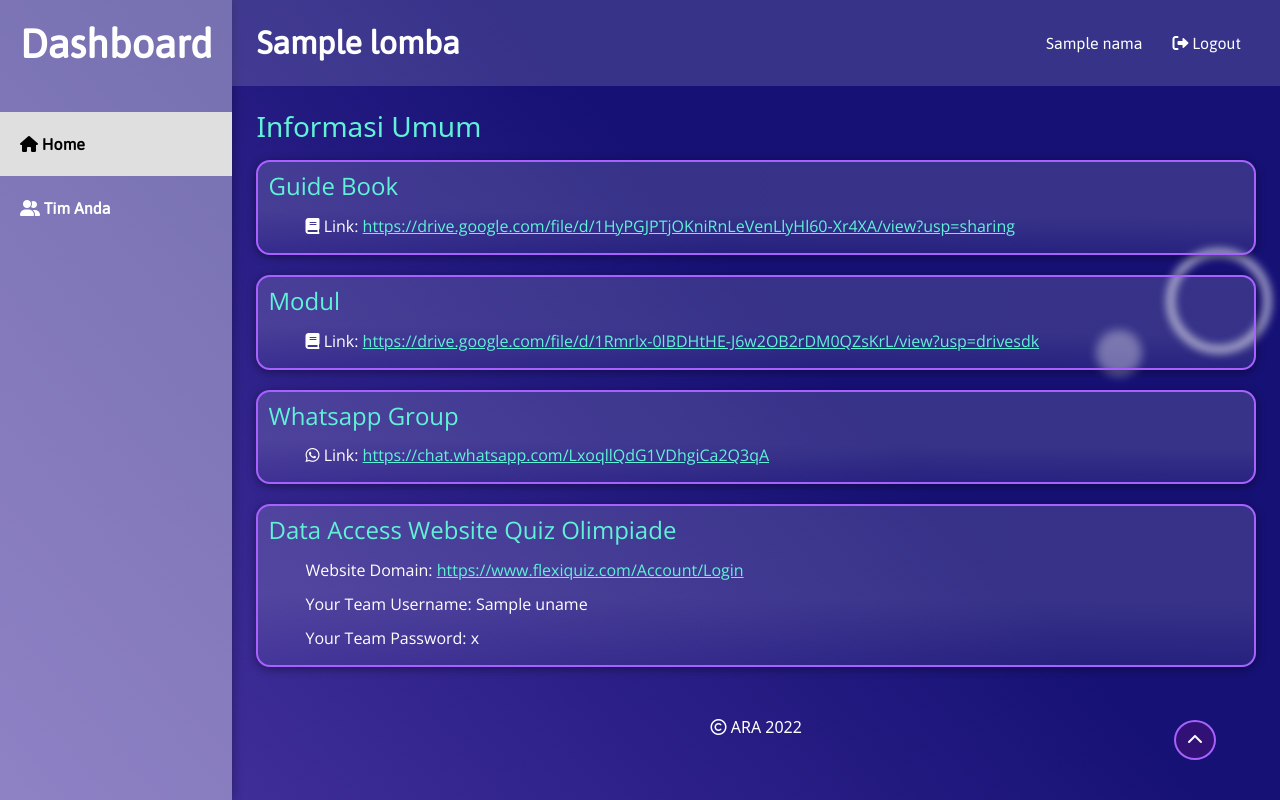
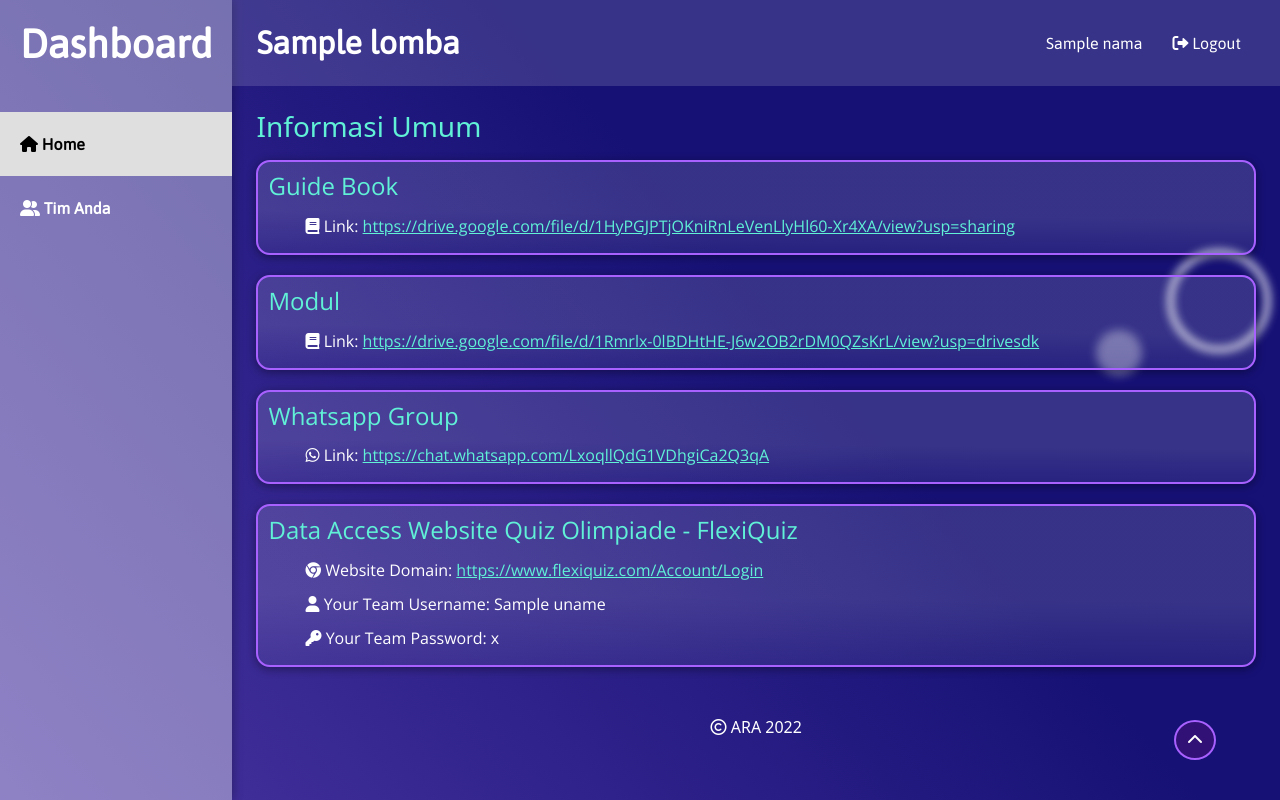
Before and after one commit to trdkhardani/WebsiteARA2022, a CodeIgniter 4 app: template app/Views/dashboard/user/olimpiade/home.php in a window 1280 px wide. Run offline with PHP 8.4 and a stand-in for CodeIgniter, Linux system fonts and the light colour scheme; the template is opened without the code that fills it: most values are stand-ins (such as "Sample title", 1, 10 or a date in 2020); some libraries are stand-ins or nearby versions.

Commit message:
Icon forgot

```diff
--- a/app/Views/dashboard/user/olimpiade/home.php
+++ b/app/Views/dashboard/user/olimpiade/home.php
@@ -43,11 +43,11 @@
 </div>
 <!-- Data Access Web -->
 <div class="card-dashboard">
-  <h4>Data Access Website Quiz Olimpiade</h4>
+  <h4>Data Access Website Quiz Olimpiade - FlexiQuiz</h4>
   <ul>
-    <li>Website Domain: <a href="https://www.flexiquiz.com/Account/Login" target="_blank">https://www.flexiquiz.com/Account/Login</a></li>
-    <li>Your Team Username: <?= $uname ?></li>
-    <li>Your Team Password: <?= $passw ?> </li>
+    <li><i class="fab fa-chrome"></i> Website Domain: <a href="https://www.flexiquiz.com/Account/Login" target="_blank">https://www.flexiquiz.com/Account/Login</a></li>
+    <li><i class="fas fa-user"></i> Your Team Username: <?= $uname ?></li>
+    <li><i class="fas fa-key"></i> Your Team Password: <?= $passw ?> </li>
   </ul>
 </div>
 <?= $this->endSection(); ?>
```
